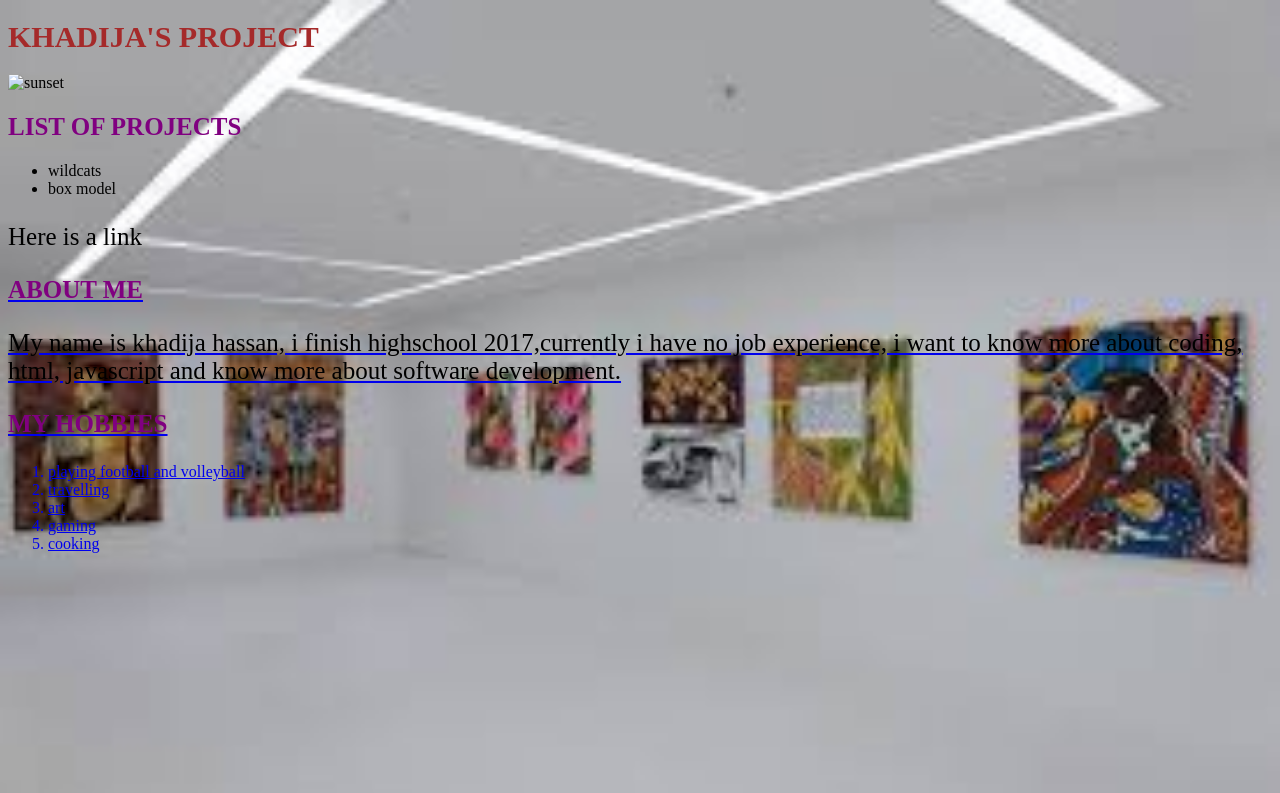
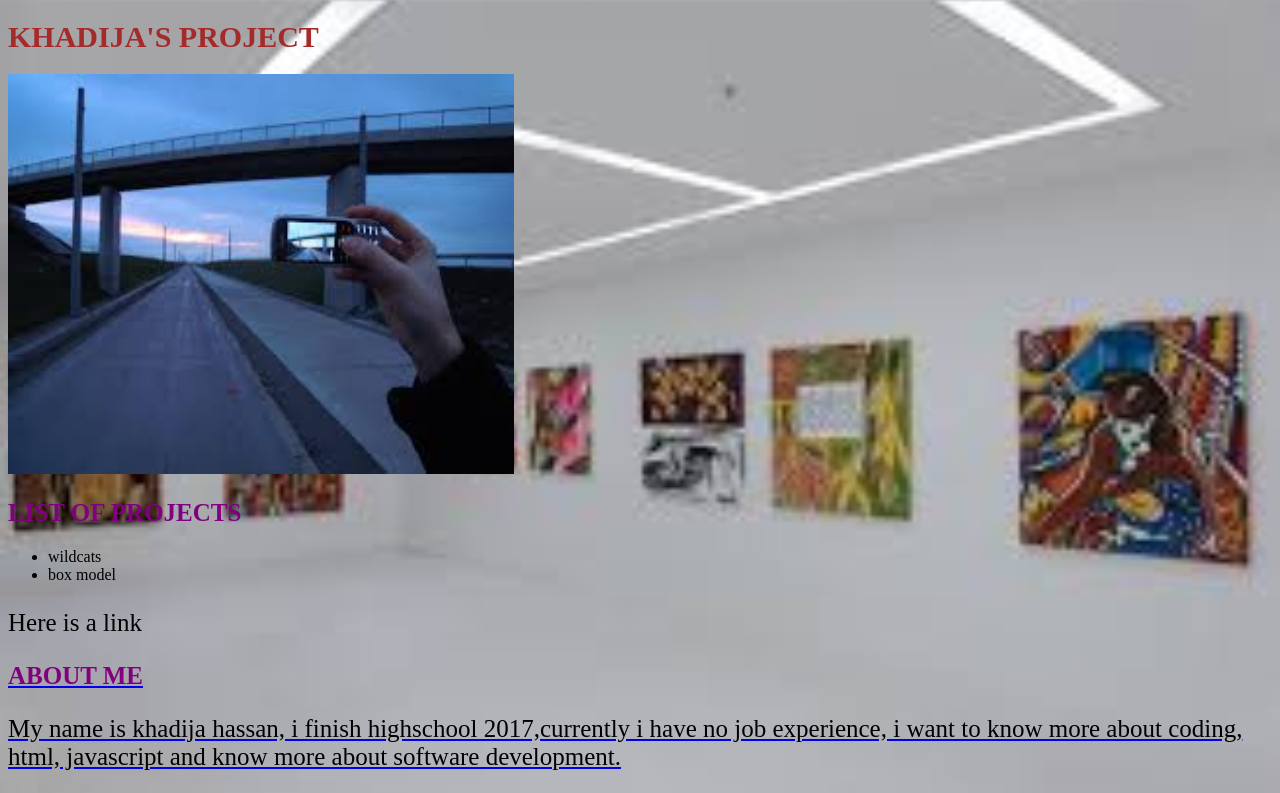
Before and after one commit to khadija-bit/about-me, a plain HTML site: page index.html in a window 1280 px wide. Shown: the top 793 px of the page. Drawn offline with Linux system fonts and the light colour scheme.

Commit message:
Add commit about-me

```diff
--- a/index.html
+++ b/index.html
@@ -3,7 +3,7 @@
 <head>
   <h1>KHADIJA'S PROJECT</h1>
       <link href="css/styles.css" rel="stylesheet" type="text/css" media="all">
-      <img src="world.jpg" alt="sunset" height="400px"width="40%" length="50%" />
+      <img src="image/image.jpeg" alt="sunset" height="400px"width="40%" length="50%" />
 
  <h2>LIST OF PROJECTS</h2>
   <div class="khadija">
```
Also changed, not shown: image/image.jpeg (added), image/world.jpg (deleted).
